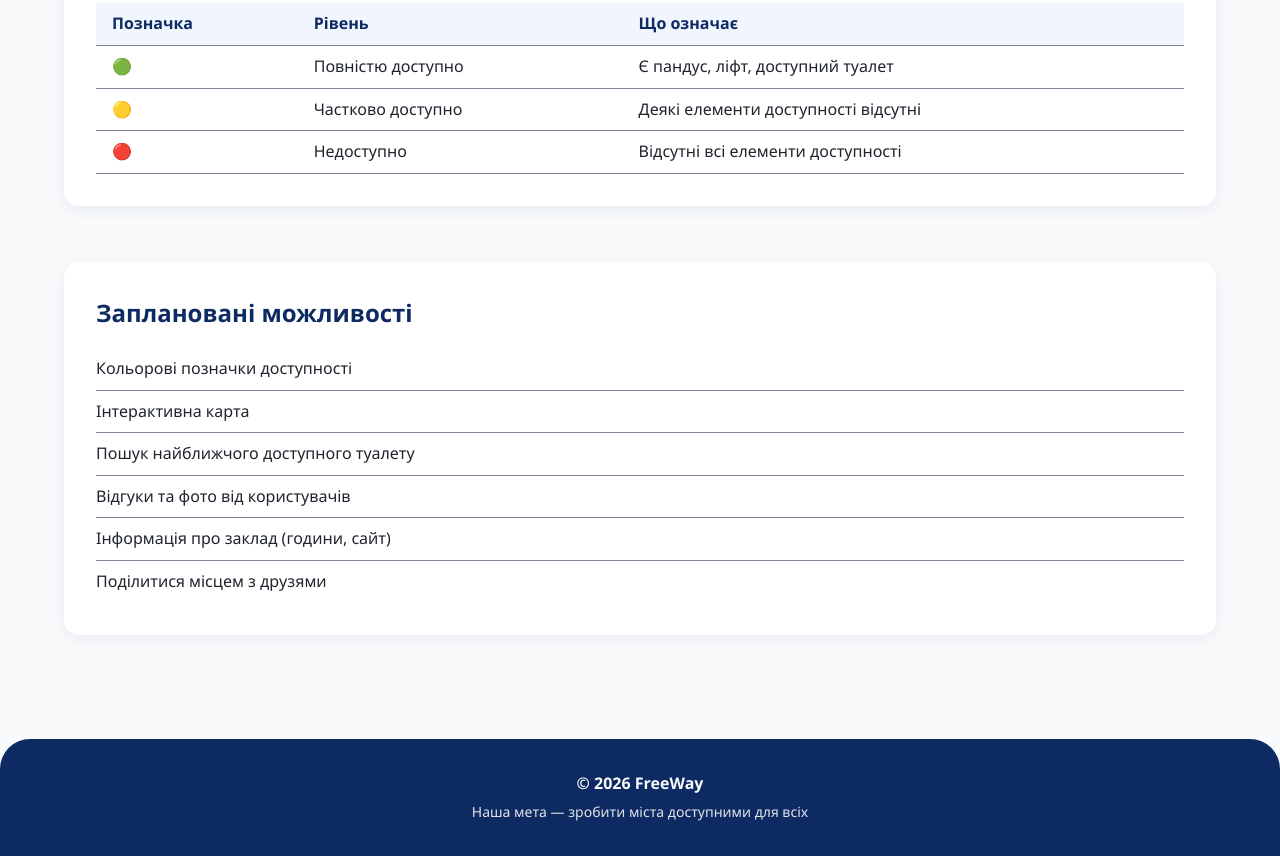
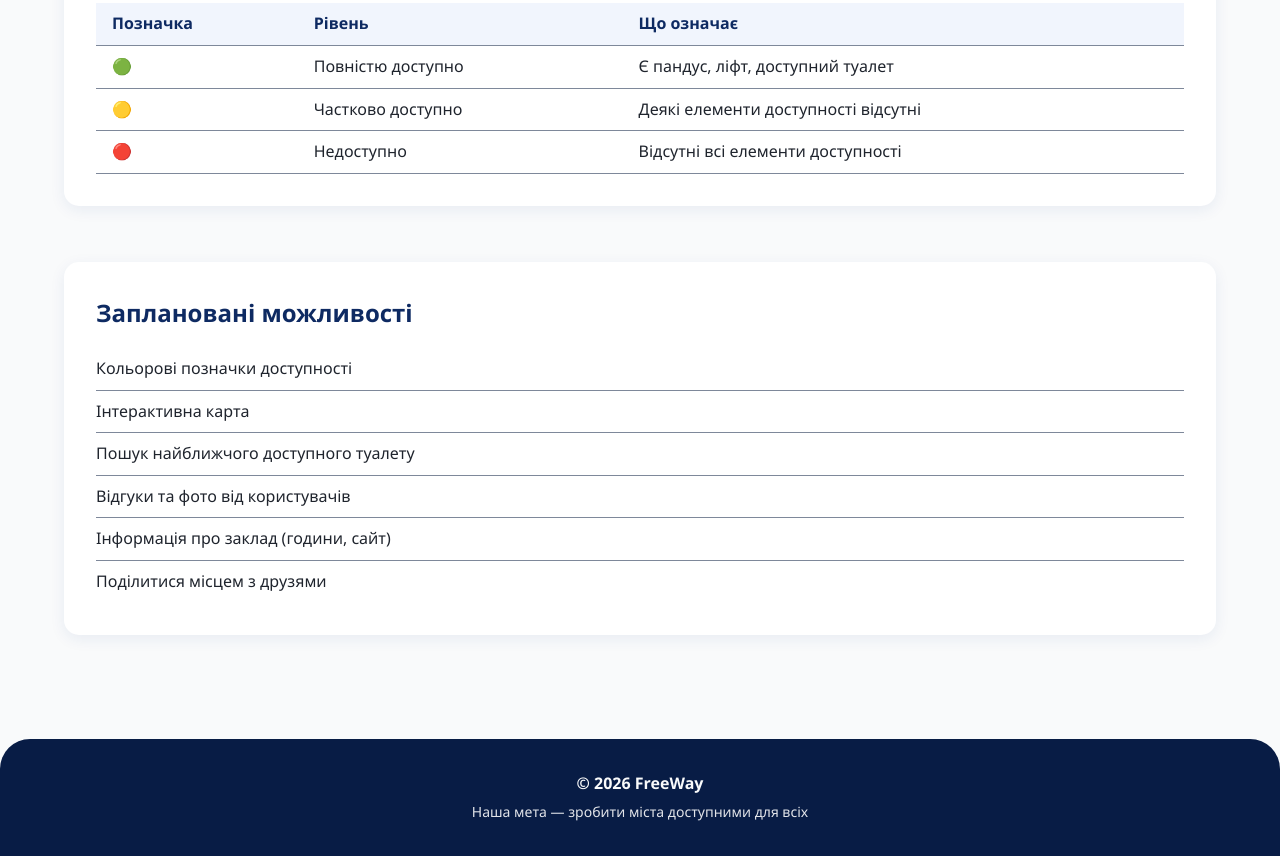
Before and after one commit to CatChaksa/freeway-access-map, a plain HTML site: page index.html in a window 1280 px wide. Shown: the part 622-1478 px from the top of the page. Drawn offline with Linux system fonts and the light colour scheme.

Commit message:
style: unify footer background color across all pages

```diff
--- a/style.css
+++ b/style.css
@@ -660,7 +660,7 @@ body:has(.map-page) footer {
 /* ===== ПІДВАЛ ===== */
 footer {
     grid-area: footer;
-    background: var(--color-primary-800);
+    background: var(--color-primary-900);
     color: var(--color-neutral-50);
     text-align: center;
     padding: var(--space-xl) var(--container-padding);
```
